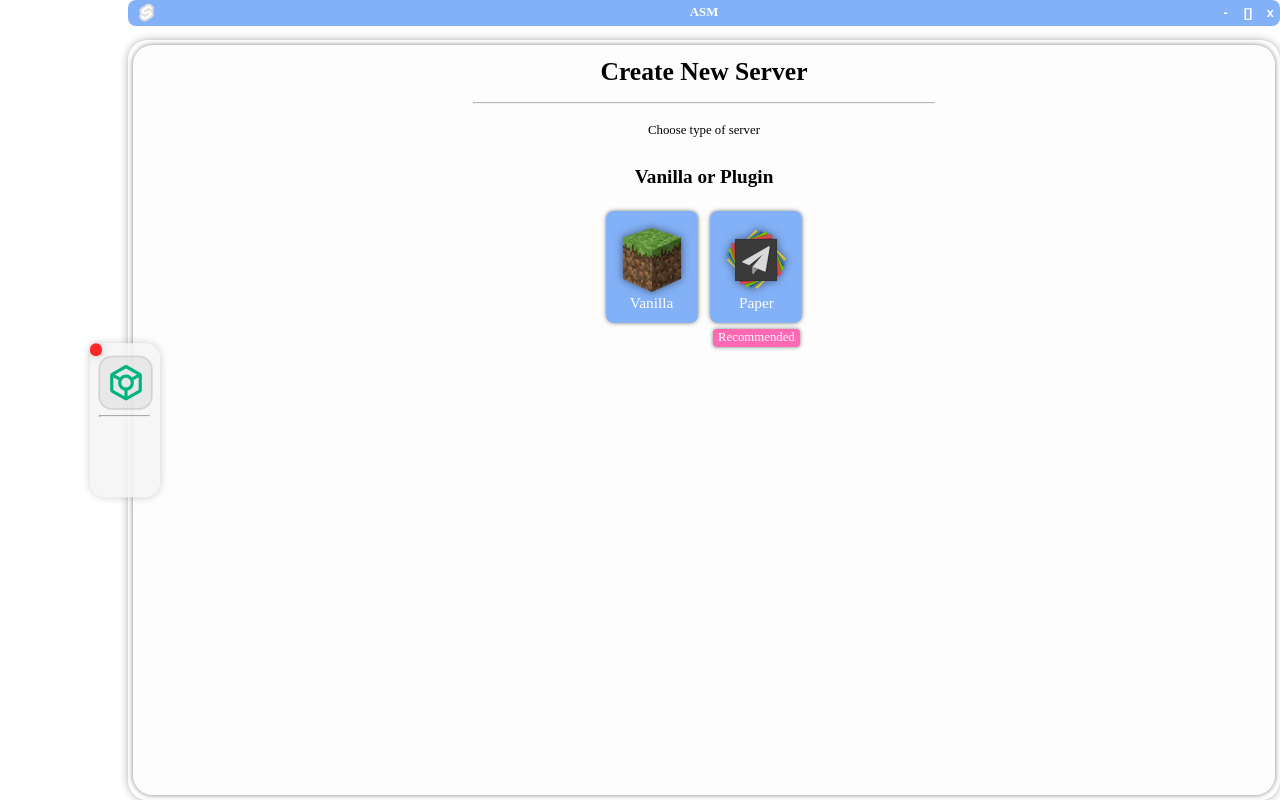
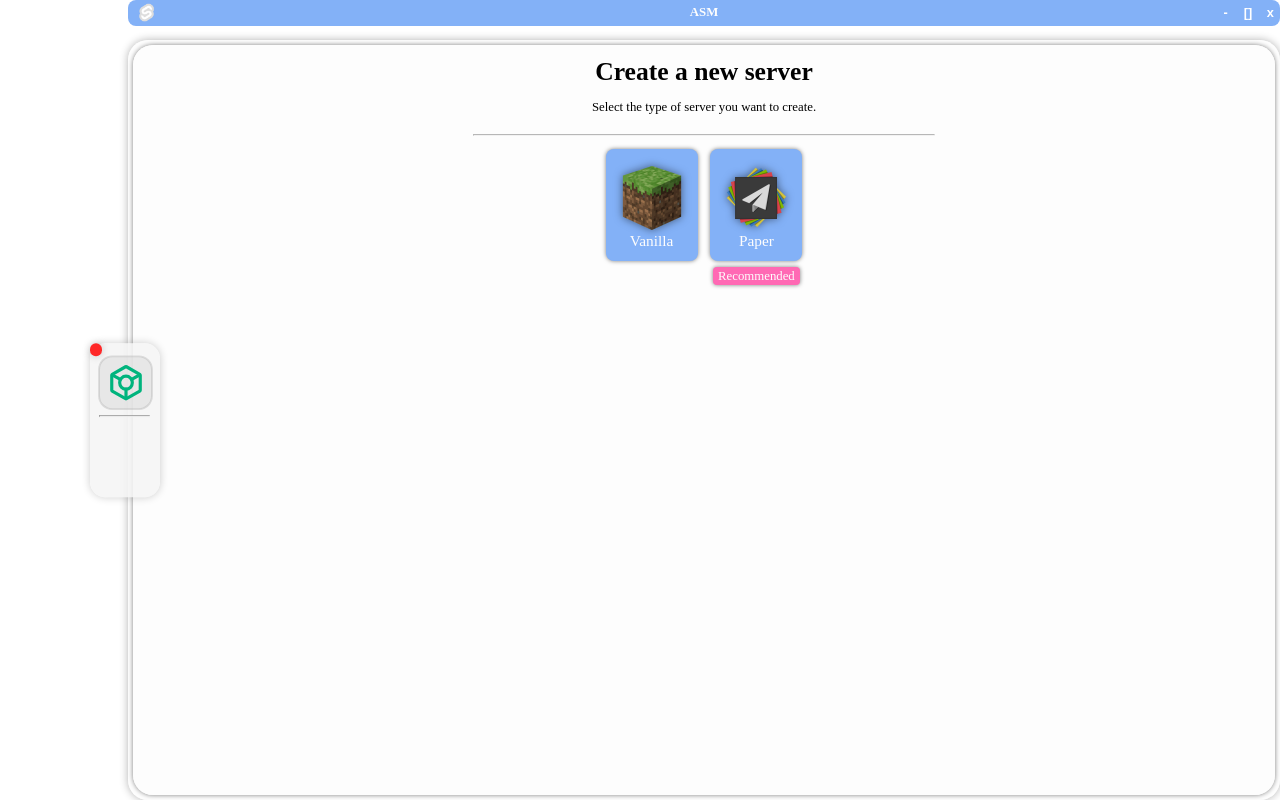
Before and after one commit to PleahMaCaka/AMS, a SvelteKit app: page /create in a window 1280 px wide. Built offline with nearby package versions, Linux system fonts and the light colour scheme.

Commit message:
chore: simplified the layout and move codebase to create page

```diff
--- a/src/routes/create/+layout.svelte
+++ b/src/routes/create/+layout.svelte
@@ -1,31 +1 @@
-<div class="create-page fade-in-up">
-    <h1>Create New Server</h1>
-    <hr />
-    <slot />
-</div>
-
-<style lang="scss">
-    @import "../../scss/anim/appear.scss";
-
-    .create-page {
-        position: absolute;
-        top: 0;
-        left: 0;
-        right: 0;
-        bottom: 0;
-
-        display: flex;
-        flex-direction: column;
-        align-items: center;
-        height: 100%;
-    }
-
-    h1 {
-        margin-bottom: 10px;
-    }
-
-    hr {
-        opacity: 0.7;
-        @include expand-width(40%);
-    }
-</style>
+<slot />
--- a/src/routes/create/+page.svelte
+++ b/src/routes/create/+page.svelte
@@ -2,8 +2,11 @@
     import BigTitleButton from "../../components/panels/create/ServerTypeButton.svelte"
 </script>
 
-<p>Choose type of server</p>
-<h2>Vanilla or Plugin</h2>
+<div class="create-page">
+    <h1>Create a new server</h1>
+    <p>Select the type of server you want to create.</p>
+    <hr />
+
     <div class="serv-type-selection">
         <BigTitleButton
             icon="/logo/mc.png"
@@ -16,9 +19,32 @@
             label="Recommended"
         />
     </div>
+</div>
 
 <style lang="scss">
     @import "../../scss/anim/appear.scss";
+
+    .create-page {
+        position: absolute;
+        top: 0;
+        left: 0;
+        right: 0;
+        bottom: 0;
+
+        display: flex;
+        flex-direction: column;
+        align-items: center;
+        height: 100%;
+    }
+
+    h1 {
+        margin-bottom: 0;
+    }
+
+    hr {
+        opacity: 0.7;
+        @include expand-width(40%);
+    }
 
     .serv-type-selection {
         display: flex;
```
Lines whose indentation alone changed are shown as unchanged.
